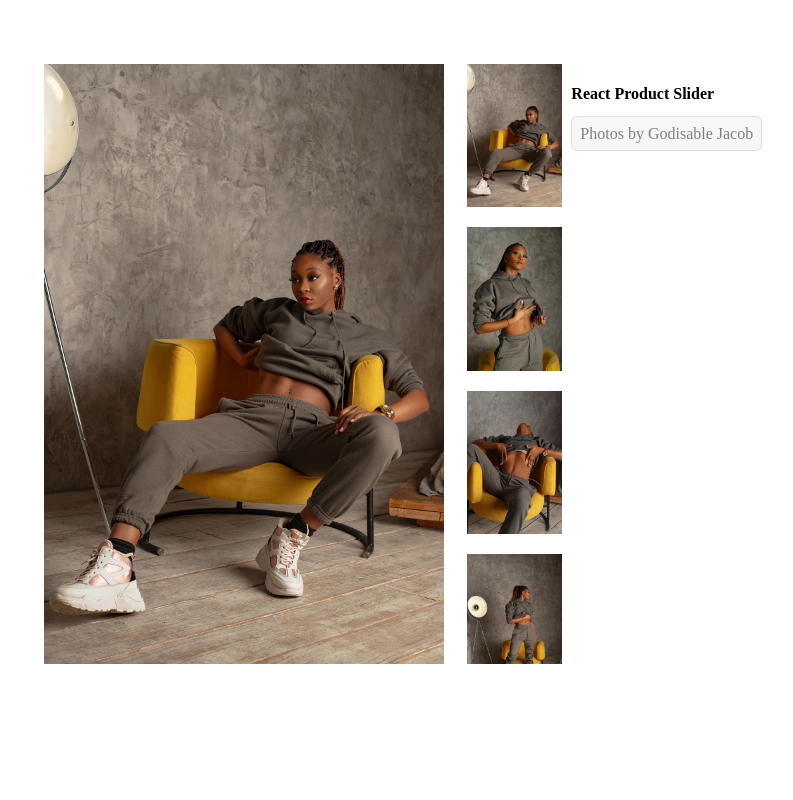
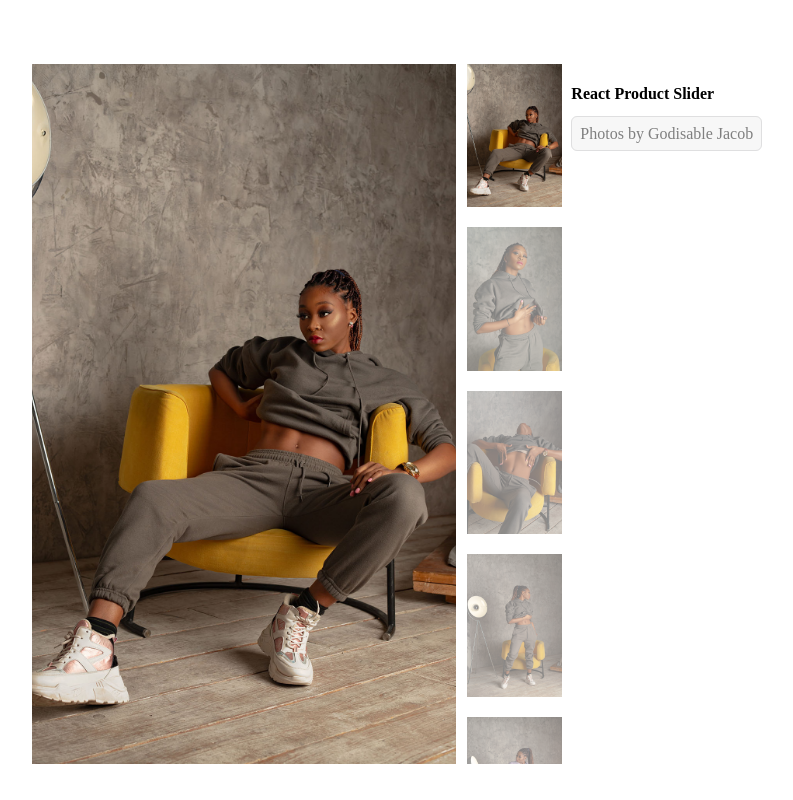
Before and after one commit to alrramezani/react-product-slider, a React (Create React App) app: page / in a window 1280 px wide. Shown: the whole page, without its empty margins (166-959 px from the left). Built offline with nearby package versions, Linux system fonts and the light colour scheme.

Commit message:
distinguish selected item with unselected items

```diff
--- a/src/App.tsx
+++ b/src/App.tsx
@@ -46,4 +46,3 @@ function App() {
   );
 }
 export default App;
-// Photo by Godisable Jacob: https://www.pexels.com/photo/person-looking-up-while-sitting-on-a-yellow-chair-10481316/
--- a/src/appStyle.ts
+++ b/src/appStyle.ts
@@ -1,11 +1,11 @@
 import styled from "styled-components";
 export const AppContainer = styled.div`
   width: 70%;
-  height: 600px;
+  height: 700px;
   display: flex;
   justify-content: space-between;
-  margin:auto;
-  margin-top:64px;
+  margin: auto;
+  margin-top: 64px;
   .slider {
     height: 100%;
     width: 60%;
@@ -14,7 +14,7 @@ export const AppContainer = styled.div`
     height: 100%;
     width: 39%;
     .link-to-photographer {
-      text-decoration:none;
+      text-decoration: none;
       color: #7f7f7f;
       border: 1px solid;
       border-radius: 6px;
--- a/src/react-product-slider/index.tsx
+++ b/src/react-product-slider/index.tsx
@@ -4,26 +4,22 @@ type imageType = {
   src: string;
   alt?: string;
 };
-type reactProductSliderTypes = {
+type Props = {
   items: { images: imageType[]; thumbnails: imageType[] };
   classNamePrefix?: string;
   rtl?: boolean;
 };
-const ReactProductSlider = ({
-  items,
-}: reactProductSliderTypes): JSX.Element => {
+const ReactProductSlider: React.FC<Props> = ({ items }) => {
   const [selectedIndex, setSelectedIndex] = useState(0);
   return (
     <SliderContainer>
-      <SelectedPicture>
-        <img
-          src={items.images[selectedIndex]["src"]}
-          alt={items.images[selectedIndex]["alt"]}
-        />
-      </SelectedPicture>
+      <SelectedPicture background={items.images[selectedIndex]["src"]} />
       <Thumbnails>
         {items.thumbnails.map((thumbnail: imageType, index: number) => (
-          <div className="thumbnail" key={index}>
+          <div
+            className={`thumbnail${selectedIndex === index ? " selected" : ""}`}
+            key={index}
+          >
             <img
               src={thumbnail["src"]}
               alt={thumbnail["alt"]}
--- a/src/react-product-slider/style.ts
+++ b/src/react-product-slider/style.ts
@@ -1,4 +1,7 @@
 import styled from "styled-components";
+type selectedPictureProps = {
+  background: string;
+};
 export const SliderContainer = styled.div`
   display: flex;
   justify-content: space-between;
@@ -6,13 +9,16 @@ export const SliderContainer = styled.div`
   height: 100%;
   max-height: 100%;
 `;
-export const SelectedPicture = styled.div`
+export const SelectedPicture = styled.div<selectedPictureProps>`
   width: 80%;
+  height: 100%;
   display: flex;
   justify-content: center;
-  img {
-    cursor: pointer;
-  }
+  cursor: pointer;
+  background-image: url(${({ background }) => background});
+  background-repeat: no-repeat;
+  background-position: center;
+  background-size: cover;
 `;
 export const Thumbnails = styled.div`
   width: 18%;
@@ -22,11 +28,25 @@ export const Thumbnails = styled.div`
   flex-direction: column;
   overflow-y: auto;
   justify-content: flex-start;
+  cursor: ns-resize;
+  -ms-overflow-style: none;
+  scrollbar-width: none;
+  &::-webkit-scrollbar {
+    display: none;
+  }
   .thumbnail {
     margin-bottom: 16px;
     cursor: pointer;
+    opacity: 0.5;
     img {
       width: 100%;
     }
+    &:last-child {
+      margin-bottom: 0;
+    }
+  }
+  .selected {
+    opacity: 1;
+    cursor: ns-resize;
   }
 `;
```
